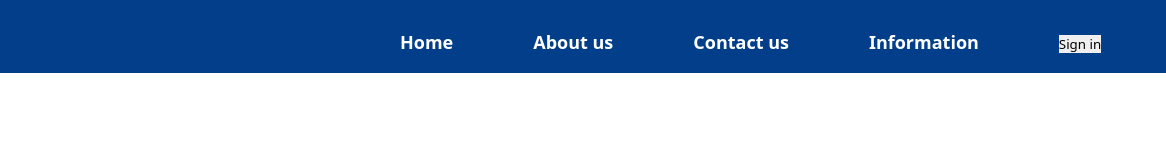
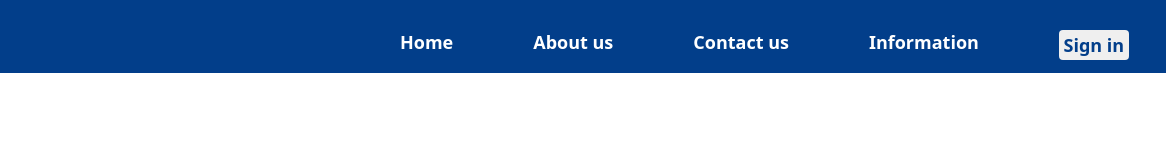
Before and after one commit to Ishachttri/logos, a plain HTML site: page index.html in a window 1280 px wide. Shown: the full height of the page, 114-1280 px from the left. Drawn offline with Linux system fonts and the light colour scheme.

Commit message:
nav-complete

```diff
--- a/assets/style/style.css
+++ b/assets/style/style.css
@@ -16,7 +16,6 @@ a {
   display: flex;
   gap: 30%;
   background-color: #023e8a;
-
   padding: 0px 0px 8px 0px;
 }
 
@@ -43,3 +42,14 @@ a {
 .second-navclass li a {
   color: #fff;
 }
+.btn button {
+  width: 70px;
+  height: 30px;
+  border-radius: 4px;
+  color: #023e8a;
+  font-size: large;
+  font-weight: bold;
+}
+.btn button:hover {
+  background-color: #81b4f7;
+}
```
